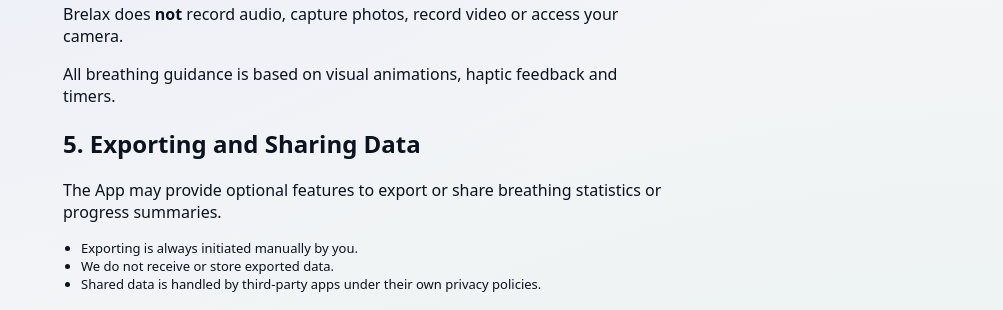
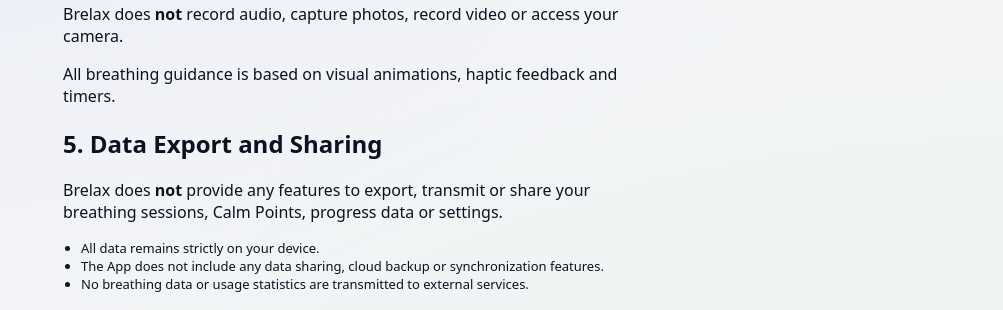
Before and after one commit to indieappslab/indieappslab.github.io, a plain HTML site: page apps/brelax/privacy.html in a window 1280 px wide. Shown: the part 1195-1505 px from the top of the page, without its empty margins (277-1280 px from the left). Drawn offline with Linux system fonts and the light colour scheme.

Commit message:
Update privacy.html

```diff
--- a/apps/brelax/privacy.html
+++ b/apps/brelax/privacy.html
@@ -110,20 +110,20 @@
           All breathing guidance is based on visual animations, haptic feedback and timers.
         </p>
 
-        <h2>5. Exporting and Sharing Data</h2>
+        <h2>5. Data Export and Sharing</h2>
         <p>
-          The App may provide optional features to export or share breathing statistics
-          or progress summaries.
+          Brelax does <strong>not</strong> provide any features to export, transmit or share
+          your breathing sessions, Calm Points, progress data or settings.
         </p>
         <ul class="app-feature-list">
           <li>
-            Exporting is always initiated manually by you.
+            All data remains strictly on your device.
           </li>
           <li>
-            We do not receive or store exported data.
+            The App does not include any data sharing, cloud backup or synchronization features.
           </li>
           <li>
-            Shared data is handled by third-party apps under their own privacy policies.
+            No breathing data or usage statistics are transmitted to external services.
           </li>
         </ul>
 
```
